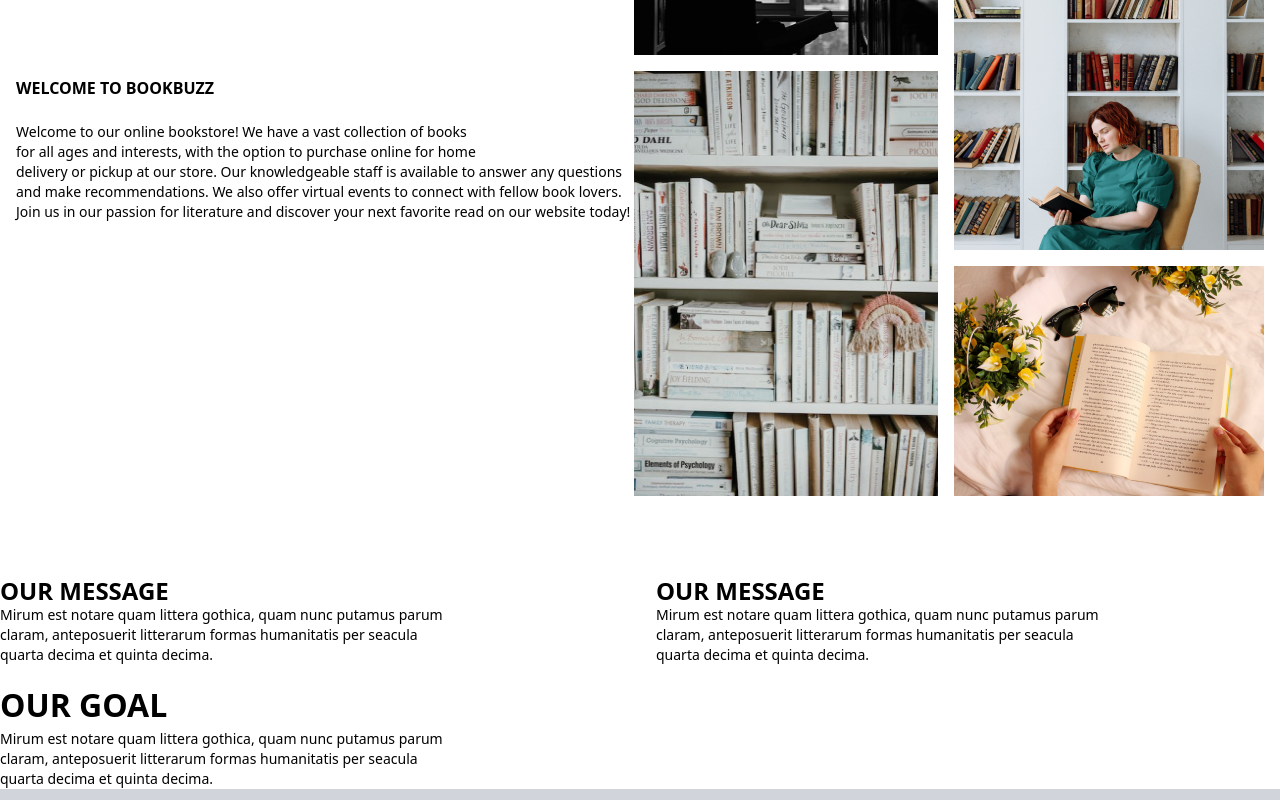
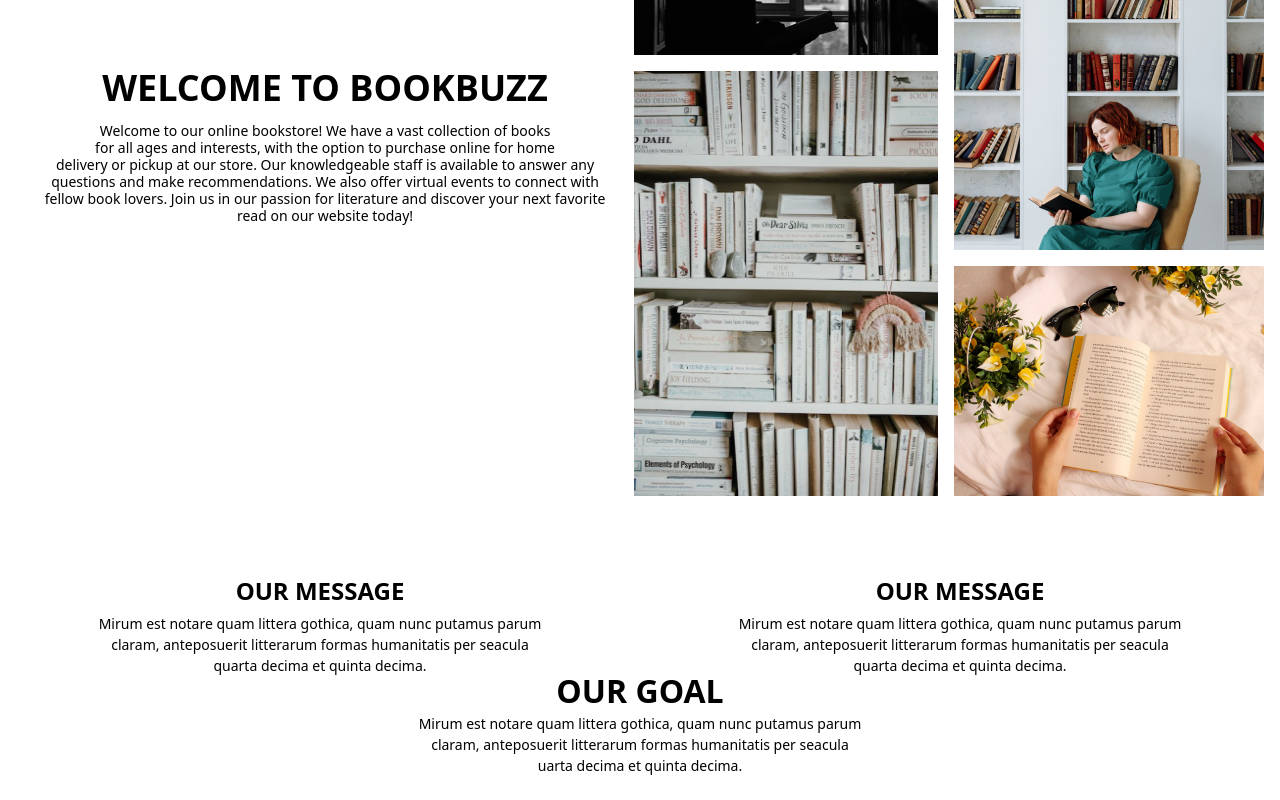
Before and after one commit to ardy-yusuf-wibawa/React-Bookbuzz, a React (Create React App) app: page /about in a window 1280 px wide. Shown: the part 580-1380 px from the top of the page. Built offline with nearby package versions, Linux system fonts and the light colour scheme.

Commit message:
fixing product widget && about us

```diff
--- a/src/components/productWidget.tsx
+++ b/src/components/productWidget.tsx
@@ -1,9 +1,30 @@
 import React from 'react'
 
-const ProductWidget = (): React.ReactElement => {
+const productWidget = (): React.ReactElement => {
   return (
+    <>
+     <div className='container justify-start px-4 items-center flex-nowrap relative flex mx-auto font-poppins'>
+        <div className='w-full h-[30px]'>
+          <div className='w-full relative flex'>
+            <span className='relative flex w-[33.33%] h-[30px] text-[20px] font-bold'>
+              Spesial
+              <span className='h-[1px] ml-[75px] w-[247px] inset-x-0 top-1/2 bg-gray-500 absolute bottom-0 left-0'></span>
+            </span>
+            <span className='relative flex w-[33.33%] h-[30px] text-[20px] font-bold'>
+              Latest
+              <span className='h-[1px] ml-[75px] w-[247px] inset-x-0 top-1/2 bg-gray-500 absolute bottom-0 left-0'></span>
+            </span>
+            <span className='relative flex w-[33.33%] h-[30px] text-[20px] font-bold'>
+              Top
+              <span className='h-[1px] ml-[75px] w-[247px] inset-x-0 top-1/2 bg-gray-500 absolute bottom-0 left-0'></span>
+            </span>
+          </div>
+        </div>
+ </div>
+
+
       <div
-      className='container justify-center items-center relative flex flex-wrap lg:grid lg:grid-cols-3 gap-y-4 gap-x-4 mx-auto px-6 font:poppins
+        className='pt-8 container justify-center items-center relative flex flex-wrap lg:grid lg:grid-cols-3 gap-y-4 gap-x-4 mx-auto px-6 font:poppins
   sm:flex sm:flex-wrap sm:justify-center'>
         {/* 1 */}
         <div className='border border-black mb-5 md:w-80 sm:flex-wrap sm:grid sm:grid-cols-2 md:flex'>
@@ -13,15 +34,9 @@ const ProductWidget = (): React.ReactElement => {
             alt=''
           />
           <div className='float-right px-8 py-4 mx-2'>
-          <div className='font-normal leading-5 text-sm flex pr-8 text-gray-600'>
-            Vendor 01
-          </div>
-          <p className='text-sm py-2'>
-            1.Product With Video
-          </p>
-          <p className='font-bold color text-[#0085FF]'>
-            $20.00
-          </p>
+            <div className='font-normal leading-5 text-sm flex pr-8 text-gray-600'>Vendor 01</div>
+            <p className='text-sm py-2'>1.Product With Video </p>
+            <p className='font-bold color text-[#0085FF]'>$20.00</p>
           </div>
         </div>
         {/* 2 */}
@@ -32,15 +47,9 @@ const ProductWidget = (): React.ReactElement => {
             alt=''
           />
           <div className='float-right px-8 py-4 mx-2'>
-          <div className='font-normal leading-5 text-sm flex pr-8 text-gray-600'>
-            Vendor 01
-          </div>
-          <p className='text-sm py-2'>
-            1.Product With Video
-          </p>
-          <p className='font-bold color text-[#0085FF]'>
-            $20.00
-          </p>
+            <div className='font-normal leading-5 text-sm flex pr-8 text-gray-600'>Vendor 01</div>
+            <p className='text-sm py-2'>1.Product With Video</p>
+            <p className='font-bold color text-[#0085FF]'>$20.00</p>
           </div>
         </div>
         {/* 3 */}
@@ -51,15 +60,9 @@ const ProductWidget = (): React.ReactElement => {
             alt=''
           />
           <div className='float-right px-8 py-4 mx-2'>
-          <div className='font-normal leading-5 text-sm flex pr-8 text-gray-600'>
-            Vendor 01
-          </div>
-          <p className='text-sm py-2'>
-            1.Product With Video
-          </p>
-          <p className='font-bold color text-[#0085FF]'>
-            $20.00
-          </p>
+            <div className='font-normal leading-5 text-sm flex pr-8 text-gray-600'>Vendor 01</div>
+            <p className='text-sm py-2'>1.Product With Video</p>
+            <p className='font-bold color text-[#0085FF]'>$20.00</p>
           </div>
         </div>
         {/* 4 */}
@@ -70,15 +73,9 @@ const ProductWidget = (): React.ReactElement => {
             alt=''
           />
           <div className='float-right px-8 py-4 mx-2'>
-          <div className='font-normal leading-5 text-sm flex pr-8 text-gray-600'>
-            Vendor 01
-          </div>
-          <p className='text-sm py-2'>
-            1.Product With Video
-          </p>
-          <p className='font-bold color text-[#0085FF]'>
-            $20.00
-          </p>
+            <div className='font-normal leading-5 text-sm flex pr-8 text-gray-600'>Vendor 01</div>
+            <p className='text-sm py-2'>1.Product With Video</p>
+            <p className='font-bold color text-[#0085FF]'>$20.00</p>
           </div>
         </div>
         {/* 5 */}
@@ -89,15 +86,9 @@ const ProductWidget = (): React.ReactElement => {
             alt=''
           />
           <div className='float-right px-8 py-4 mx-2'>
-          <div className='font-normal leading-5 text-sm flex pr-8 text-gray-600'>
-            Vendor 01
-          </div>
-          <p className='text-sm py-2'>
-            1.Product With Video
-          </p>
-          <p className='font-bold color text-[#0085FF]'>
-            $20.00
-          </p>
+            <div className='font-normal leading-5 text-sm flex pr-8 text-gray-600'>Vendor 01</div>
+            <p className='text-sm py-2'>1.Product With Video</p>
+            <p className='font-bold color text-[#0085FF]'>$20.00</p>
           </div>
         </div>
         {/* 6 */}
@@ -108,15 +99,9 @@ const ProductWidget = (): React.ReactElement => {
             alt=''
           />
           <div className='float-right px-8 py-4 mx-2'>
-          <div className='font-normal leading-5 text-sm flex pr-8 text-gray-600'>
-            Vendor 01
-          </div>
-          <p className='text-sm py-2'>
-            1.Product With Video
-          </p>
-          <p className='font-bold color text-[#0085FF]'>
-            $20.00
-          </p>
+            <div className='font-normal leading-5 text-sm flex pr-8 text-gray-600'>Vendor 01</div>
+            <p className='text-sm py-2'>1.Product With Video</p>
+            <p className='font-bold color text-[#0085FF]'>$20.00</p>
           </div>
         </div>
         {/* 7 */}
@@ -127,15 +112,9 @@ const ProductWidget = (): React.ReactElement => {
             alt=''
           />
           <div className='float-right px-8 py-4 mx-2'>
-          <div className='font-normal leading-5 text-sm flex pr-8 text-gray-600'>
-            Vendor 01
-          </div>
-          <p className='text-sm py-2'>
-            1.Product With Video
-          </p>
-          <p className='font-bold color text-[#0085FF]'>
-            $20.00
-          </p>
+            <div className='font-normal leading-5 text-sm flex pr-8 text-gray-600'>Vendor 01</div>
+            <p className='text-sm py-2'>1.Product With Video</p>
+            <p className='font-bold color text-[#0085FF]'>$20.00</p>
           </div>
         </div>
         {/* 8 */}
@@ -146,15 +125,9 @@ const ProductWidget = (): React.ReactElement => {
             alt=''
           />
           <div className='float-right px-8 py-4 mx-2'>
-          <div className='font-normal leading-5 text-sm flex pr-8 text-gray-600'>
-            Vendor 01
-          </div>
-          <p className='text-sm py-2'>
-            1.Product With Video
-          </p>
-          <p className='font-bold color text-[#0085FF]'>
-            $20.00
-          </p>
+            <div className='font-normal leading-5 text-sm flex pr-8 text-gray-600'>Vendor 01</div>
+            <p className='text-sm py-2'>1.Product With Video</p>
+            <p className='font-bold color text-[#0085FF]'>$20.00</p>
           </div>
         </div>
         {/* 9 */}
@@ -165,20 +138,14 @@ const ProductWidget = (): React.ReactElement => {
             alt=''
           />
           <div className='float-right px-8 py-4 mx-2'>
-          <div className='font-normal leading-5 text-sm flex pr-8 text-gray-600'>
-            Vendor 01
-          </div>
-          <p className='text-sm py-2'>
-            1.Product With Video
-          </p>
-          <p className='font-bold color text-[#0085FF]'>
-            $20.00
-          </p>
+            <div className='font-normal leading-5 text-sm flex pr-8 text-gray-600'>Vendor 01</div>
+            <p className='text-sm py-2'>1.Product With Video</p>
+            <p className='font-bold color text-[#0085FF]'>$20.00</p>
           </div>
         </div>
       </div>
-    // </section>
+    </>
   )
 }
 
-export default ProductWidget
+export default productWidget
--- a/src/pages/About.tsx
+++ b/src/pages/About.tsx
@@ -9,10 +9,10 @@ const AboutUs = (): React.ReactElement => {
       {/* About Us */}
       <div className=' md:flex items-center justify-center'>
         <div className='flex flex-col items-center justify-center w-full h-[273px] p-[] bg-[#F6F6F6]'>
-          <h2 className='flex items-center justify-center font-bold text-4xl mb-2'>
+          <h2 className='flex items-center justify-center font-bold text-[40px] mb-2'>
             About Us
           </h2>
-          <p className='font-normal flex-non'>
+          <p className='font-normal flex-non text-[12px]'>
             learn more about the company
           </p>
         </div>
@@ -20,10 +20,10 @@ const AboutUs = (): React.ReactElement => {
       {/* Intro Section */}
       <div className='inline-block md:flex items-center justify-center mx-auto px-4'>
         <div className='w-1/2 '>
-          <h1 className='font-extrabold leading-[43.57px]'>
+          <h1 className='font-extrabold leading-[44px] text-center text-[36px]'>
             WELCOME TO BOOKBUZZ
           </h1>
-          <p className='font-normal text-sm mt-3'>
+          <p className='font-normal leading-[17px] text-[14px] mt-3 text-center mx-4'>
             Welcome to our online bookstore! We
             have a vast collection of books <br />{' '}
             for all ages and interests, with the
@@ -65,57 +65,54 @@ const AboutUs = (): React.ReactElement => {
           </div>
         </div>
       </div>
-      <div className='grid lg:grid-cols-2 mt-20 gap-8 sm:grid-cols-1'>
+      <div className='flex items-center justify-around text-center mt-20'>
         <div className=''>
-          <h1 className='font-bold text-2xl leading-[29.05px]'>
+          <h1 className='font-bold text-[24px] leading-[29.05px] mb-2'>
             OUR MESSAGE
           </h1>
-          <p className='font normal text-sm'>
+          <p className='font normal text-[14px]'>
             Mirum est notare quam littera gothica,
             quam nunc putamus parum
           </p>
-          <p className='font normal text-sm'>
+          <p className='font normal text-[14px]'>
             claram, anteposuerit litterarum formas
             humanitatis per seacula
           </p>
-          <p className='font normal text-sm'>
+          <p className='font normal text-[14px]'>
             quarta decima et quinta decima.
           </p>
         </div>
         <div className=''>
-          <h1 className='font-bold text-2xl leading-[29.05px]'>
+          <h1 className='font-bold text-[24px] leading-[29.05px] mb-2'>
             OUR MESSAGE
           </h1>
-          <p className='font normal text-sm'>
+          <p className='font normal text-[14px]'>
             Mirum est notare quam littera gothica,
             quam nunc putamus parum
           </p>
-          <p className='font normal text-sm'>
+          <p className='font normal text-[14px]'>
             claram, anteposuerit litterarum formas
             humanitatis per seacula
           </p>
-          <p className='font normal text-sm'>
+          <p className='font normal text-[14px]'>
             quarta decima et quinta decima.
           </p>
         </div>
       </div>
-      <div className='mt-4'>
-        <h1 className='text-[32px] font-bold'>
+      <div className='text-center mb-20'>
+      <h1 className='text-[32px] font-bold leading-[29.05px] mb-2'>
           OUR GOAL
         </h1>
-        <p className='font normal text-sm'>
-          Mirum est notare quam littera gothica,
-          quam nunc putamus parum
+        <p className='font normal text-[14px]'>
+          Mirum est notare quam littera gothica, quam nunc putamus parum
         </p>
-        <p className='font normal text-sm'>
-          claram, anteposuerit litterarum formas
-          humanitatis per seacula
-        </p>
-        <p className='font normal text-sm'>
-          quarta decima et quinta decima.
-        </p>
+        <p className='font normal text-[14px]'>claram, anteposuerit litterarum formas humanitatis per seacula</p>
+        <p className='font normal text-[14px]'>uarta decima et quinta decima.</p>
       </div>
-      <Footer/>
+      <div className='flex items-center justify-center'>
+
+      </div>
+      <Footer />
     </div>
   )
 }
```
Lines whose indentation alone changed are shown as unchanged.
